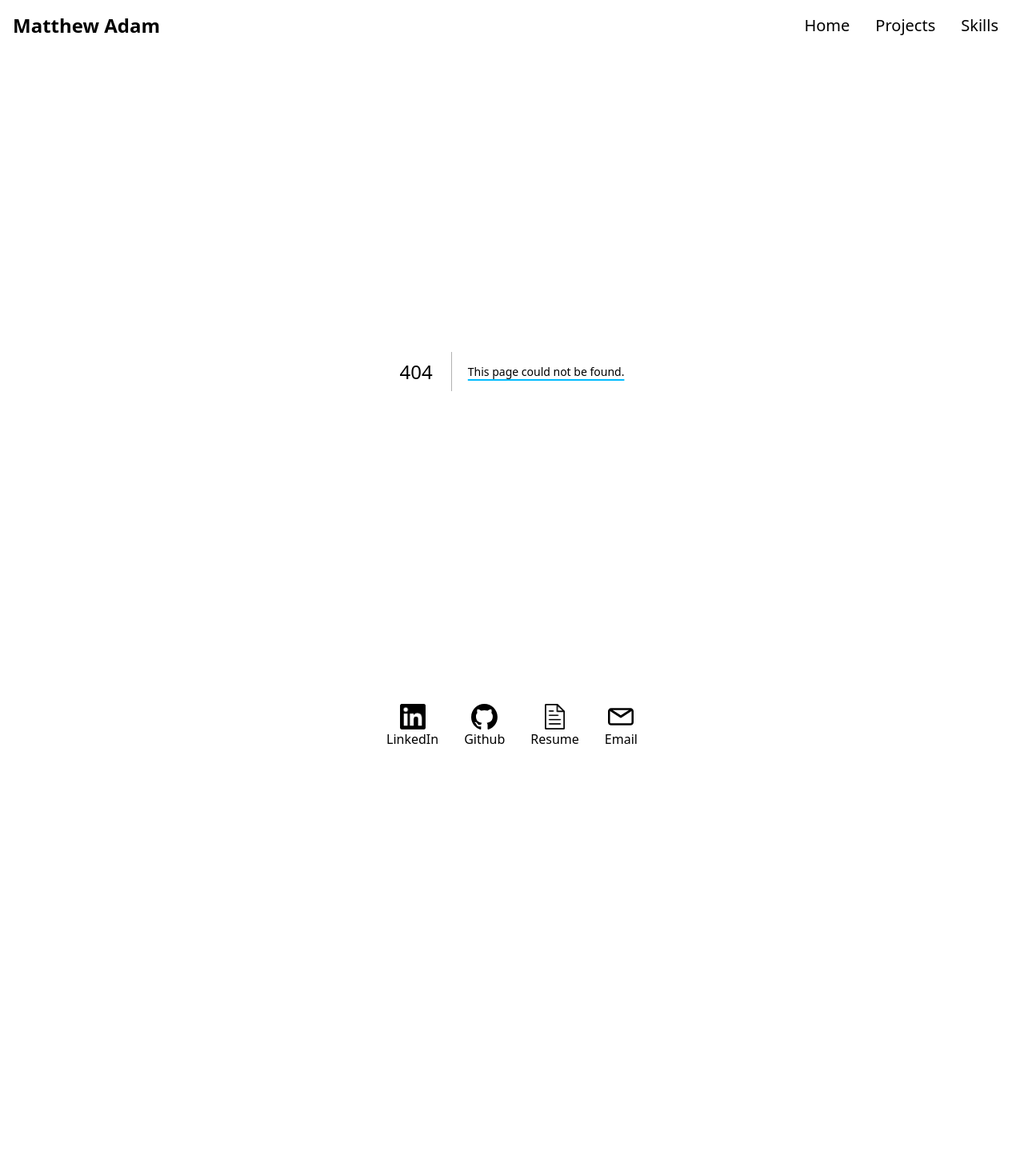
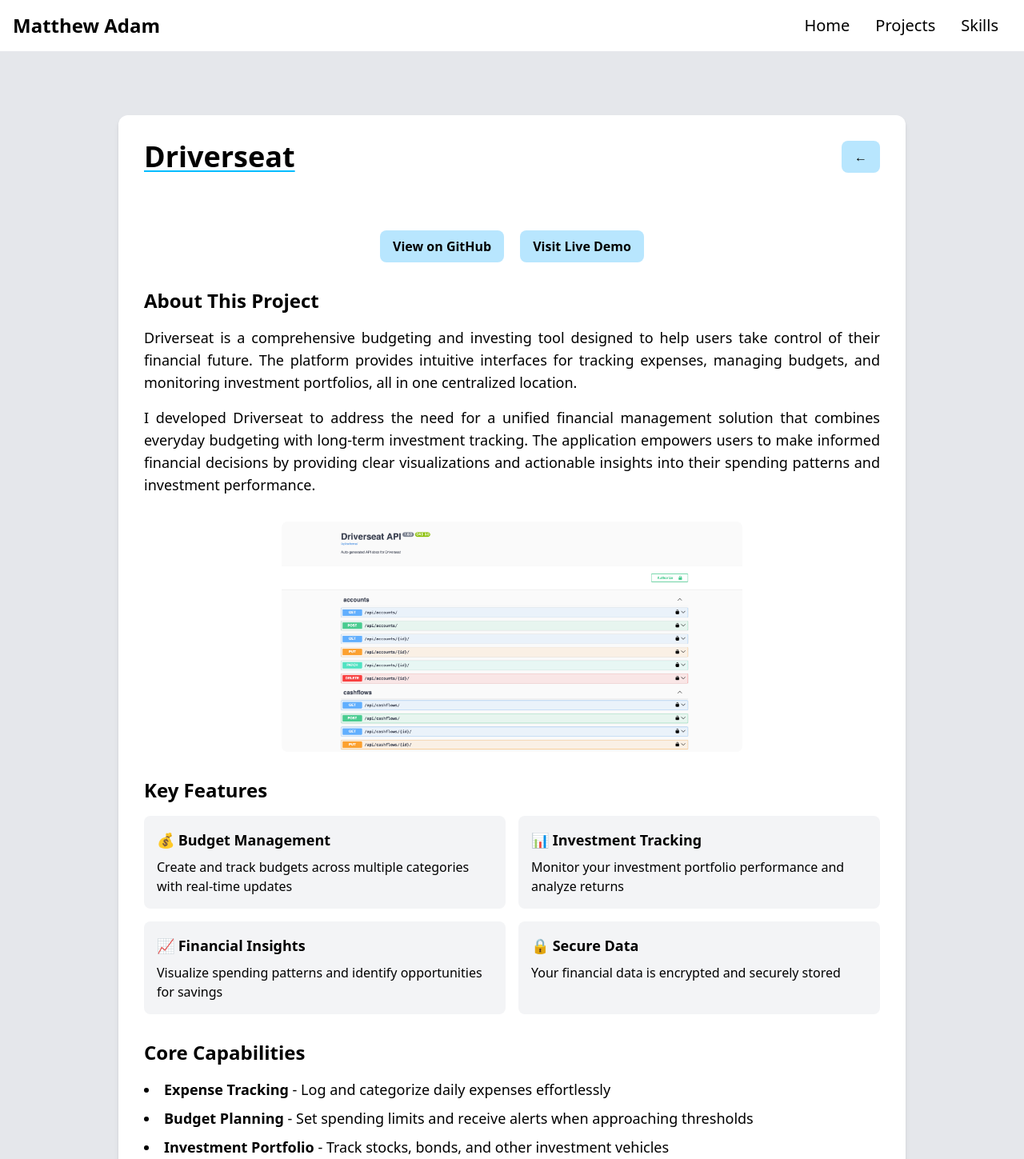
Before and after one commit to WebsiteMatthewEngineering/portfolio, a Next.js app in the folder portfolio/: page /projects/driverseat in a window 1280 px wide. Before the commit this address had no page. Shown: the top 1449 px of the page at 80% size. Before the commit the page ends 952 px from the top, so only its background shows below. Built offline with nearby package versions, Linux system fonts and the light colour scheme.

Commit message:
Create page.tsx

```diff
--- /dev/null
+++ b/portfolio/app/projects/driverseat/page.tsx
@@ -0,0 +1,94 @@
+import Image from "next/image";
+import Button from "@/components/button";
+
+function Buttons() {
+    return (
+        <div className="flex flex-row justify-center mt-6 gap-5">
+            <Button href="https://github.com/matthewengineering/driverseat" className="mx-" new_tab={true}>View on GitHub</Button>
+            <Button href="https://driverseat.matthewengineering.com" className="mx-" new_tab={true}>Visit Live Demo</Button>
+        </div>
+    )
+}
+
+export default function DriverseatProject() {
+  return (
+    <main className="bg-gray-200">
+      <div className="max-w-5xl mx-auto flex flex-col gap-10 pt-20 pb-20 px-5">
+
+        <div className="card flex flex-col gap-8 p-8">
+            <div className="flex flex-row justify-between items-center mb-4">
+                <h2 className="text-3xl sm:text-4xl font-bold text-text">Driverseat</h2>
+                <Button href="/" className="!w-fit !px-4">←</Button>
+            </div>
+
+            <Buttons />
+
+            <div className="flex flex-col gap-4">
+                <h3 className="text-2xl font-semibold text-text">About This Project</h3>
+                <p className="text-text text-lg text-justify">
+                    Driverseat is a comprehensive budgeting and investing tool designed to help users take control
+                    of their financial future. The platform provides intuitive interfaces for tracking expenses,
+                    managing budgets, and monitoring investment portfolios, all in one centralized location.
+                </p>
+                <p className="text-text text-lg text-justify">
+                    I developed Driverseat to address the need for a unified financial management solution that
+                    combines everyday budgeting with long-term investment tracking. The application empowers users
+                    to make informed financial decisions by providing clear visualizations and actionable insights
+                    into their spending patterns and investment performance.
+                </p>
+            </div>
+
+            <div className="max-w-xl mx-auto grid grid-cols-2 gap-4">
+                <img alt="Driverseat dashboard" src="/projects/driverseat/main.png" className="rounded-lg object-cover w-full h-full col-span-2" />
+            </div>
+
+            <div className="flex flex-col gap-4">
+                <h3 className="text-2xl font-semibold text-text">Key Features</h3>
+                <div className="grid grid-cols-1 md:grid-cols-2 gap-4">
+                    <div className="bg-gray-100 p-4 rounded-lg">
+                        <h4 className="font-semibold text-lg mb-2">💰 Budget Management</h4>
+                        <p className="text-text">Create and track budgets across multiple categories with real-time updates</p>
+                    </div>
+                    <div className="bg-gray-100 p-4 rounded-lg">
+                        <h4 className="font-semibold text-lg mb-2">📊 Investment Tracking</h4>
+                        <p className="text-text">Monitor your investment portfolio performance and analyze returns</p>
+                    </div>
+                    <div className="bg-gray-100 p-4 rounded-lg">
+                        <h4 className="font-semibold text-lg mb-2">📈 Financial Insights</h4>
+                        <p className="text-text">Visualize spending patterns and identify opportunities for savings</p>
+                    </div>
+                    <div className="bg-gray-100 p-4 rounded-lg">
+                        <h4 className="font-semibold text-lg mb-2">🔒 Secure Data</h4>
+                        <p className="text-text">Your financial data is encrypted and securely stored</p>
+                    </div>
+                </div>
+            </div>
+
+            <div className="flex flex-col gap-4">
+                <h3 className="text-2xl font-semibold text-text">Core Capabilities</h3>
+                <ul className="text-text text-lg list-disc list-inside space-y-2">
+                    <li><strong>Expense Tracking</strong> - Log and categorize daily expenses effortlessly</li>
+                    <li><strong>Budget Planning</strong> - Set spending limits and receive alerts when approaching thresholds</li>
+                    <li><strong>Investment Portfolio</strong> - Track stocks, bonds, and other investment vehicles</li>
+                    <li><strong>Financial Reports</strong> - Generate comprehensive reports for tax and planning purposes</li>
+                    <li><strong>Goal Setting</strong> - Define and monitor progress toward financial objectives</li>
+                </ul>
+            </div>
+
+            <div className="flex flex-col gap-4">
+                <h3 className="text-2xl font-semibold text-text">Technical Implementation</h3>
+                <p className="text-text text-lg">
+                    Built with a modern web stack featuring secure authentication, real-time data synchronization,
+                    and responsive design. The application leverages database systems for reliable data storage and
+                    implements industry-standard encryption for financial information protection. The frontend provides
+                    an intuitive user experience with interactive charts and dashboards powered by modern visualization libraries.
+                </p>
+            </div>
+
+            <Buttons />
+
+        </div>
+      </div>
+    </main>
+  );
+}
```
